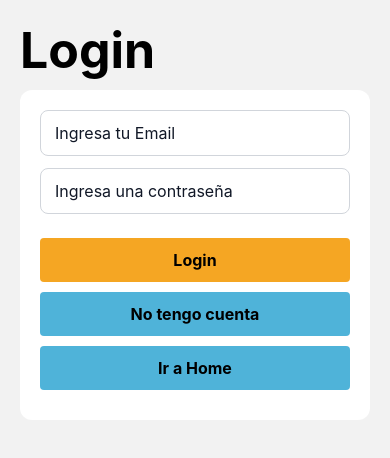
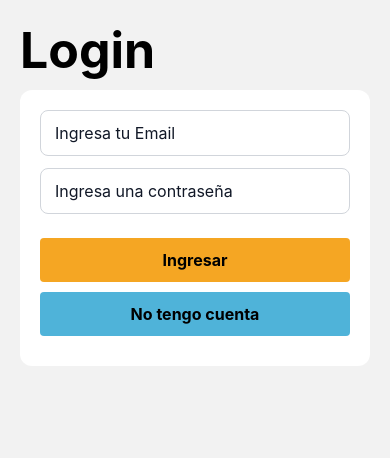
Before and after one commit to sheine-svg/PI-2-PillarouYHeine, a React Native app: screen /Login in a window 390 px wide. Shown: the top 458 px of the page. Built offline with nearby package versions, Linux system fonts and the light colour scheme; no server answers.

Commit message:
más cambios en login

```diff
--- a/src/screens/Login.js
+++ b/src/screens/Login.js
@@ -27,13 +27,12 @@ function Login(props) {
                 props.navigation.navigate('HomeMenu');
             })
             .catch(error => {
-                setLoginError('Credenciales inválidas.')
+                setLoginError('Credenciales inválidas')
             })
     };
 
     useEffect(() => {
         auth.onAuthStateChanged(user => {
-            console.log(user);
             if (user) {
                 props.navigation.navigate('HomeMenu')
             }
@@ -45,11 +44,13 @@ function Login(props) {
             <Text style={styles.titulo}>Login</Text>
 
             <View style={styles.form}>
+
                 <TextInput style={styles.campo}
                     keyboardType='email-address'
                     placeholder='Ingresa tu Email'
                     onChangeText={text => setEmail(text)}
                     value={email} />
+
                 <TextInput style={styles.campo}
                     keyboardType='default'
                     placeholder='Ingresa una contraseña'
@@ -61,17 +62,13 @@ function Login(props) {
 
                 <Pressable onPress={() => onSubmit()}
                     style={styles.botonApp}>
-                    <Text style={styles.textoBoton} > Login </Text>
+                    <Text style={styles.textoBoton}> Ingresar </Text>
                 </Pressable>
+
                 <Pressable
                     onPress={() => props.navigation.navigate('Register')}
                     style={styles.botonRegister}>
                     <Text style={styles.textoBoton}>No tengo cuenta</Text>
-                </Pressable>
-                <Pressable
-                    onPress={() => props.navigation.navigate('HomeMenu')}
-                    style={styles.botonRegister}>
-                    <Text style={styles.textoBoton}>Ir a Home</Text>
                 </Pressable>
             </View>
         </View>
```
